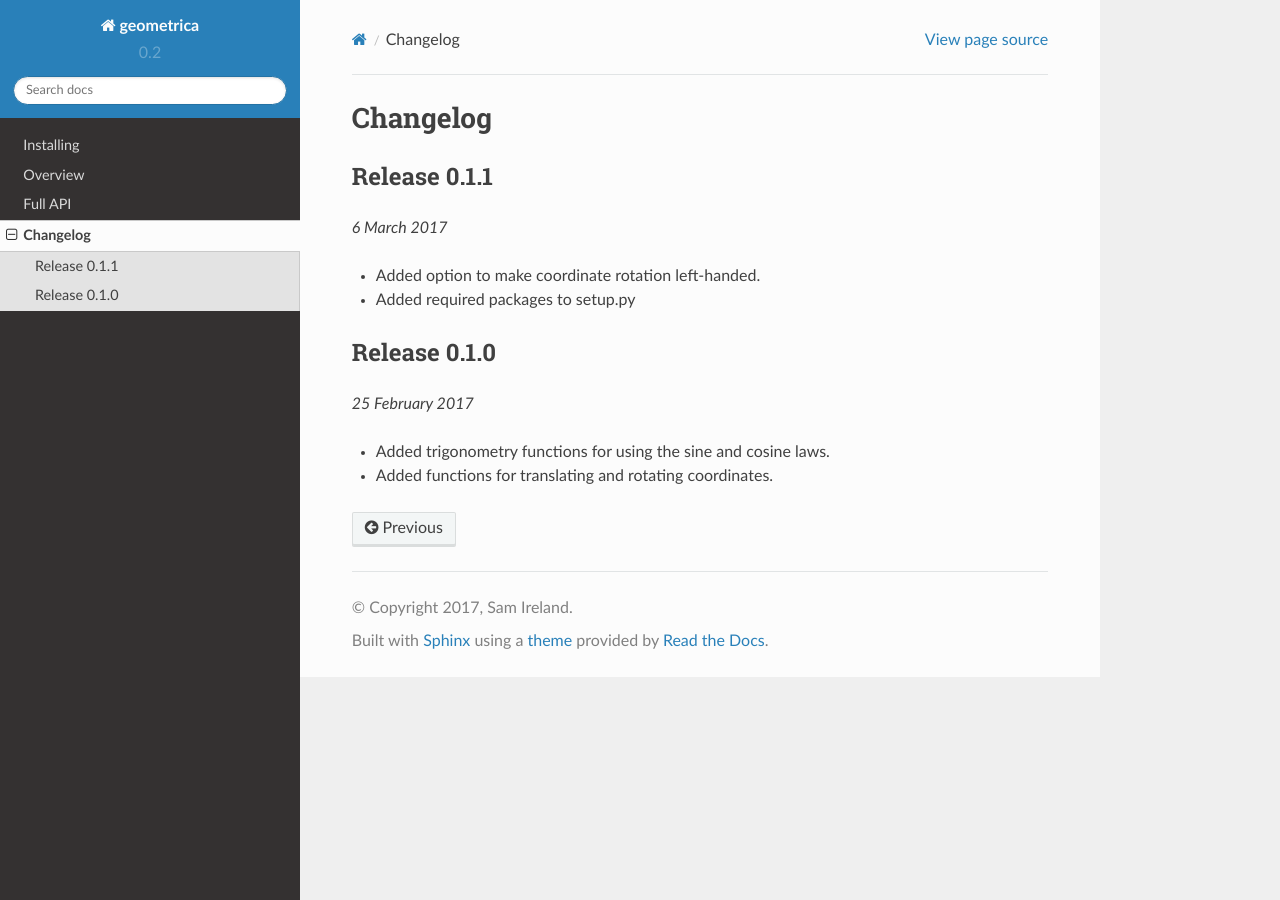
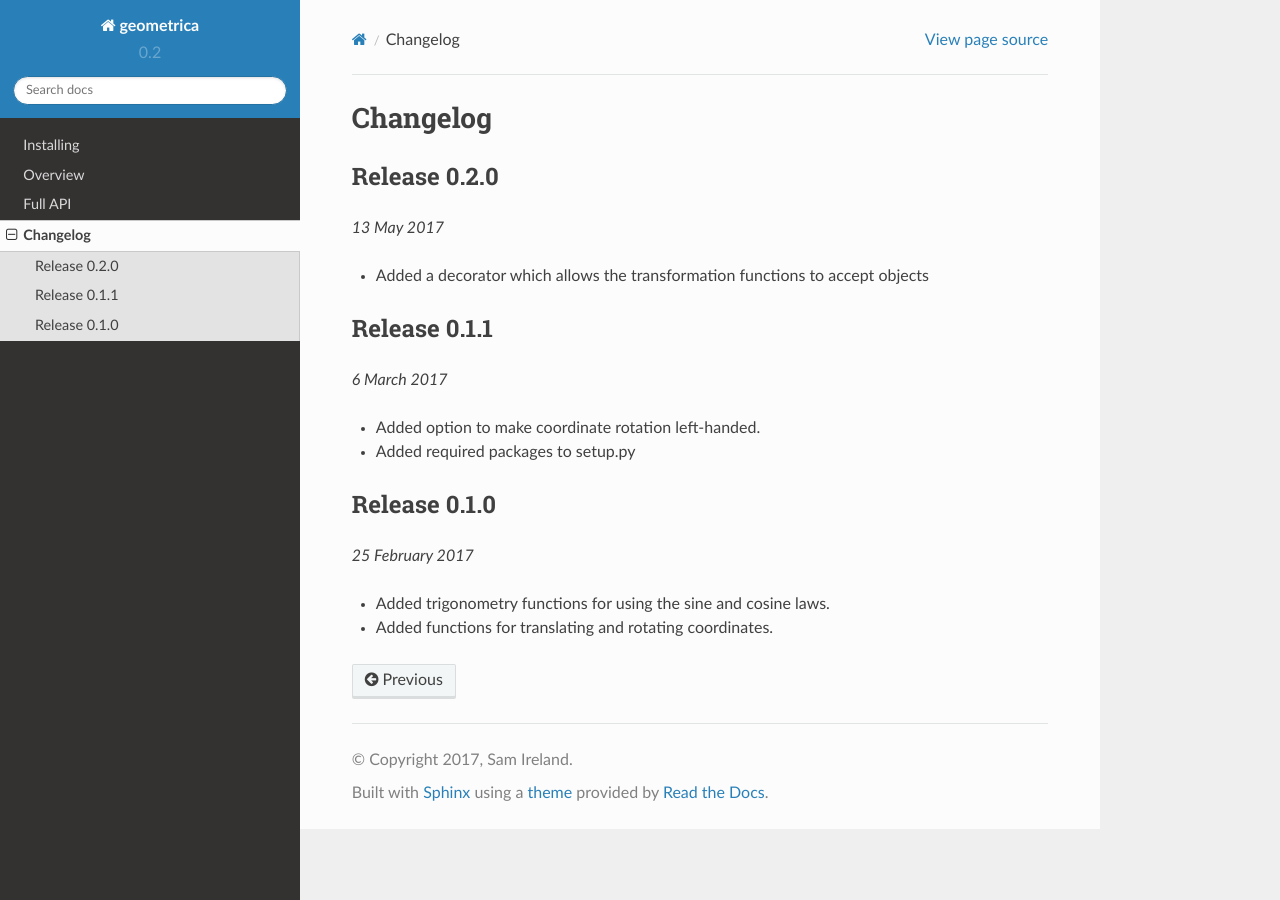
Before and after one commit to samirelanduk/geometrica, a Sphinx documentation site: the page built from docs/source/changelog.rst, in a window 1280 px wide. Built offline with Sphinx 7.4.7 and the Read the Docs theme 2.0.0, drawn with Linux system fonts in a browser that asks for light colours.

Commit message:
Last 0.2 changes

```diff
--- a/docs/source/changelog.rst
+++ b/docs/source/changelog.rst
@@ -1,5 +1,13 @@
 Changelog
 ---------
+
+Release 0.2.0
+~~~~~~~~~~~~~
+
+`13 May 2017`
+
+* Added a decorator which allows the transformation functions to accept objects
+
 
 Release 0.1.1
 ~~~~~~~~~~~~~
```
Also changed, not shown: README.rst (+11 -0 lines), 1 other file.
